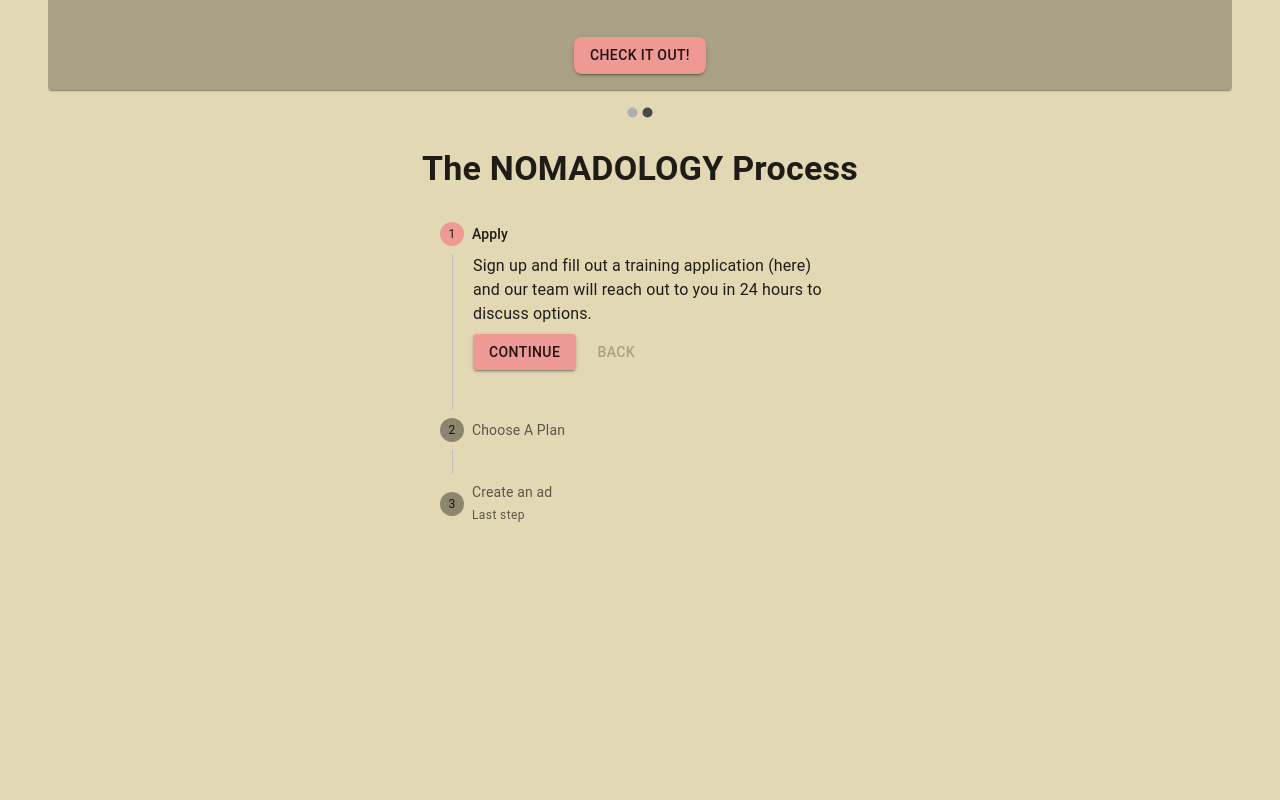
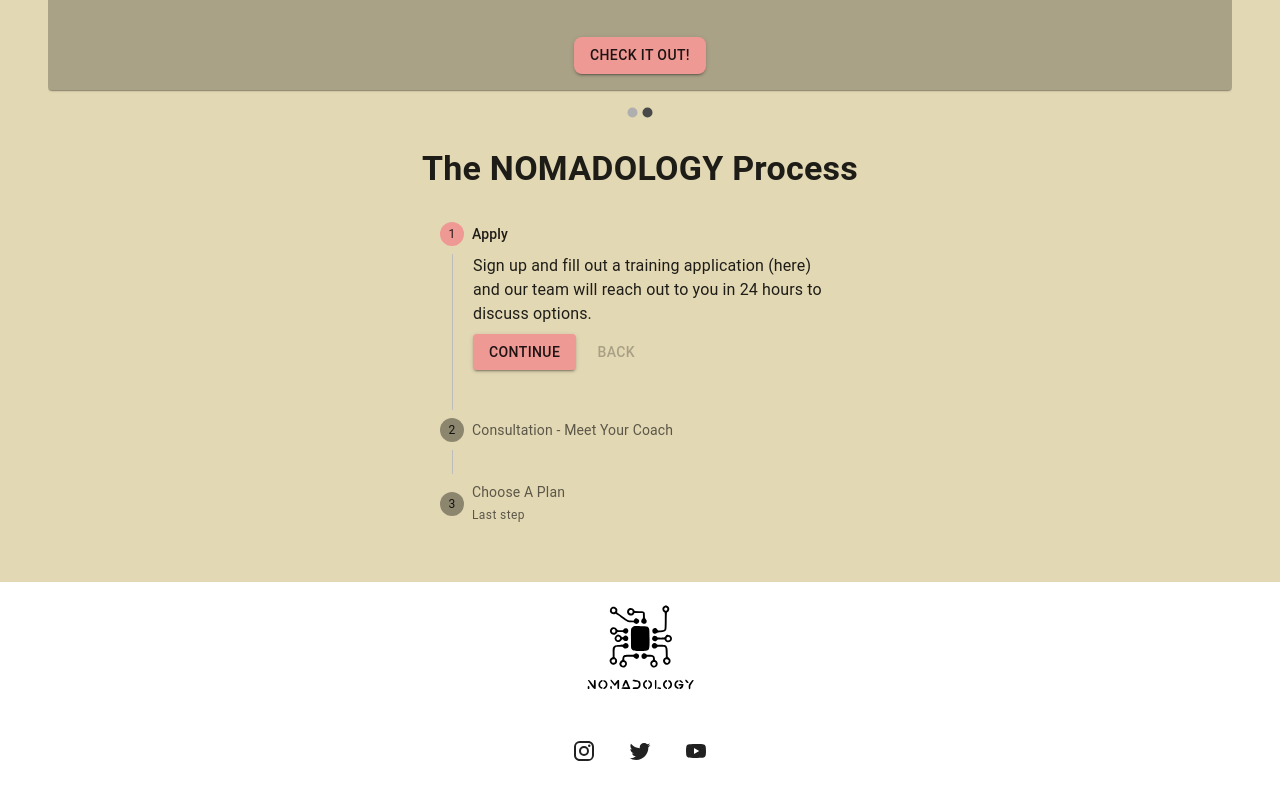
Before and after one commit to JaviD17/docia-material, a React (Create React App) app: page / in a window 1280 px wide. Shown: the part 844-1644 px from the top of the page. Before the commit the page ends 1426 px from the top, so only its background shows below. Built offline with nearby package versions, Linux system fonts and the light colour scheme; no server answers.

Commit message:
added footer component

```diff
--- a/src/App.js
+++ b/src/App.js
@@ -1,3 +1,4 @@
+import { Fragment } from "react";
 import { Routes, Route, Navigate } from "react-router-dom";
 import ResponsiveAppBar from "./components/ResponsiveAppBar";
 import Home from "./routes/Home";
@@ -16,10 +17,12 @@
 import LoginPage from "./routes/LoginPage";
 // import { auth } from "./firebase/config";
 import { useAuthContext } from "./hooks/useAuthContext";
+import Footer from "./components/Footer";
 
 function App() {
   const { user, authIsReady } = useAuthContext();
   return (
+    <Fragment>
       <Layout>
         {authIsReady && (
           <>
@@ -55,6 +58,8 @@
           </>
         )}
       </Layout>
+      <Footer />
+    </Fragment>
   );
 }
 
--- a/src/components/Footer.js
+++ b/src/components/Footer.js
@@ -0,0 +1,34 @@
+import Layout from "./Layout";
+import NomadologySvg from "./NomadologySvg";
+import { Box, Stack } from "@mui/material";
+import InstagramIcon from "@mui/icons-material/Instagram";
+import TwitterIcon from "@mui/icons-material/Twitter";
+import YouTubeIcon from "@mui/icons-material/YouTube";
+
+const Footer = (props) => {
+  return (
+    <Layout
+      sx={{
+        height: 250,
+        bgcolor: "#fff",
+      }}
+    >
+      <Box sx={{ display: "flex", justifyContent: "center", mb: 4 }}>
+        <NomadologySvg sx={{ fontSize: 125 }} />
+      </Box>
+      <Stack
+        sx={{
+          flexDirection: "row",
+          gap: 4,
+          justifyContent: "center",
+        }}
+      >
+        <InstagramIcon />
+        <TwitterIcon />
+        <YouTubeIcon />
+      </Stack>
+    </Layout>
+  );
+};
+
+export default Footer;
--- a/src/components/HomeStepper.js
+++ b/src/components/HomeStepper.js
@@ -18,16 +18,13 @@
     description: `Sign up and fill out a training application (here) and our team will reach out to you in 24 hours to discuss options.`,
   },
   {
+    label: "Consultation - Meet Your Coach",
+    description: `Initial briefing with your coach, checkout this Consultation Checklist!`,
+  },
+  {
     label: "Choose A Plan",
     description:
-      "An ad group contains one or more ads which target a shared set of keywords.",
-  },
-  {
-    label: "Create an ad",
-    description: `Try out different ad text to see what brings in the most customers,
-              and learn how to enhance your ads using features like ad extensions.
-              If you run into any problems with your ads, find out how to tell if
-              they're running and how to resolve approval issues.`,
+      "We offer several different payment plans ranging from bi-weekly, monthly, and in full. Click below to read more.",
   },
 ];
 
@@ -85,9 +82,14 @@
         ))}
       </Stepper>
       {activeStep === steps.length && (
-        <Paper square elevation={0} sx={{ p: 3 }}>
+        <Paper sx={{ p: 3, borderRadius: 2, bgcolor: "" }}>
           <Typography>All steps completed - you&apos;re finished</Typography>
-          <Button onClick={handleReset} sx={{ mt: 1, mr: 1 }}>
+          <Button
+            color="success"
+            variant="contained"
+            onClick={handleReset}
+            sx={{ mt: 1, mr: 1 }}
+          >
             Reset
           </Button>
         </Paper>
--- a/src/components/Layout.js
+++ b/src/components/Layout.js
@@ -11,6 +11,7 @@
           py: 3,
           // position: 'relative'
         }}
+        {...props}
       >
         {props.children}
       </Container>
```
Lines whose indentation alone changed are shown as unchanged.
